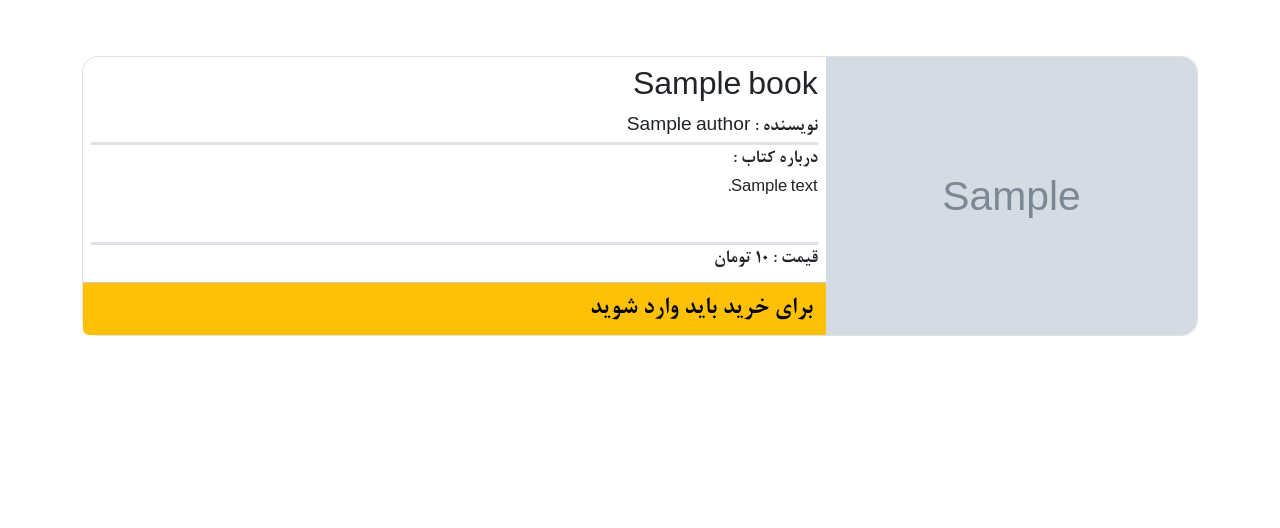
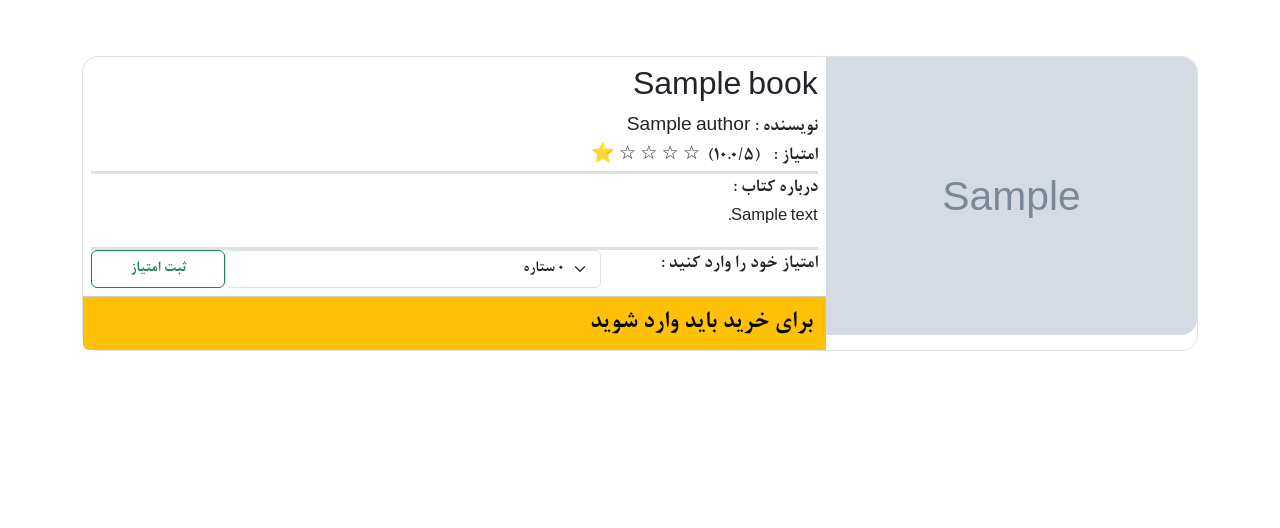
Before and after one commit to Pouria-Jamshidi/Book-Store, a Django app: page //book/1/ in a window 1280 px wide. Shown: the part 56-584 px from the top of the page. Run offline with Django 5.2, Linux system fonts and the light colour scheme; tables that the repository leaves empty hold one stand-in row (values such as "Sample post"); grey boxes marked "Sample" are stand-in pictures.

Commit message:
created a scoring for our books

```diff
--- a/core/forms.py
+++ b/core/forms.py
@@ -58,8 +58,6 @@ class NewGenreForm(forms.ModelForm):
             'name':"اسم ژانرا"
         }
 
-
-
         widgets = {
             'name': forms.TextInput(attrs={'class': 'form-control rounded-start rounded-end-0', 'id':'name'}),
         }
--- a/core/models.py
+++ b/core/models.py
@@ -1,5 +1,5 @@
 from django.db import models
-
+from django.db.models import Avg, OneToOneField
 
 
 # =================================================== Dynamic Addresses ===================================================
@@ -44,13 +44,22 @@ class Book(models.Model):
         verbose_name= 'کتاب'
         verbose_name_plural= 'کتاب'
 
+    def score_average(self):
+        """
+        returns the average score of the book
+        :return:
+        """
+        avg_score = self.scores.aggregate(ave=Avg('score')).get('ave')
+        return round(avg_score or 0,2)
+
     def __str__(self):
         return f'{self.title}'
 
 class Score(models.Model):
     book = models.ForeignKey(to= Book, on_delete= models.CASCADE,related_name= 'scores', verbose_name= 'کتاب')
-    user = models.ForeignKey(to= 'accounts.User', on_delete= models.CASCADE,related_name= 'Scores', verbose_name= 'کاربر')
+    user = models.ForeignKey(to= 'accounts.User', on_delete= models.CASCADE,related_name= 'scores', verbose_name= 'کاربر')
     score = models.PositiveSmallIntegerField(verbose_name= 'امتیاز')
+    created_at = models.DateTimeField(auto_now_add=True, verbose_name='تاریخ امتیاز دادن')
 
     class Meta:
         verbose_name = 'امتیاز'
@@ -59,3 +68,10 @@ class Score(models.Model):
 
     def __str__(self):
         return f'{self.book.title}, {self.user.username} = {self.score}'
+
+class NavbarGenre(models.Model):
+    position = models.PositiveSmallIntegerField(verbose_name='اولویت ژانرا')
+    genre = OneToOneField(to=Genre,on_delete=models.CASCADE, verbose_name= 'اسم ژانرا')
+
+    class Meta:
+        ordering = ['position'] #always order them based on position
--- a/core/templates/core/book_detail.html
+++ b/core/templates/core/book_detail.html
@@ -14,17 +14,58 @@
         <div class="card-body p-2" style="flex:85 ;display: flex; flex-direction: column;">
             <div style="flex:10; font-size: 2.5dvmax" class="d-flex align-items-center">{{ book.title }}</div>
             <div style="flex:10; font-size: 1.5dvmax" class="d-flex align-items-center">نویسنده : {{ book.author }}</div>
+            <div style="flex:10; font-size: 1.5dvmax" class="d-flex align-items-center">
+                <span style="margin-left: 2ch">امتیاز : </span>
+                <span style="margin-left: 1ch">({{ book.score_average }}/5)</span>
+                <span dir="ltr">
+                    {% for i in '12345'|make_list %}
+                    {% if i|floatformat <= book.score_average|floatformat %}
+                    ⭐
+                    {% else %}
+                    ☆
+                    {% endif %}
+                    {% endfor %}
+                </span>
+            </div>
+{#            <div style="flex:10; font-size: 1.5dvmax" class="d-flex align-items-center">#}
+{#                <span style="margin-left: 2ch">تعداد امتیازات : </span>#}
+{#                <span>({{ vote_count }})</span>#}
+{#            </div>#}
             <div style="flex:40;" class="border-top border-bottom border-3">
                 <p style="margin-bottom: 0.2em; font-size: 1.5dvmax">درباره کتاب :</p>
                 <p style=" font-size: 1.3dvmax" class="text-wrap">{{ book.description }}</p>
             </div>
+            {% if True %}
+            <div style="flex:10; font-size: 1.5dvmax" class="d-flex align-items-center">
+
+            <!-- =============================== STAR SCORING SYSTEM ========================= -->
+            <form action="{% url 'book_score' book_id=book.id %}" method="post" style="display: flex; flex-grow: inherit">
+                {% csrf_token %}
+
+                <label for="score" style="flex: 2">امتیاز خود را وارد کنید :</label>
+                <select class="form-select" aria-label="book score select" style="flex: 3" name="score">
+                  <option selected value="0">0 ستاره</option>
+                  <option value="1">1 ستاره</option>
+                  <option value="2">2 ستاره</option>
+                  <option value="3">3 ستاره</option>
+                  <option value="4">4 ستاره</option>
+                  <option value="5">5 ستاره</option>
+                </select>
+                <input type="submit" class="btn btn-outline-success col-sm-4" value="ثبت امتیاز" style="flex: 1;">
+            </form>
+
+            </div>
+            {% else %}
             <div style="flex:10; font-size: 1.5dvmax" class="d-flex align-items-center">قیمت : {{ book.price }} تومان</div>
+            {% endif %}
         </div>
         <div class="card-footer p-0" style="flex:15 ;display: flex; flex-direction: column; ">
             {% if not user.is_authenticated %}
                 <a href="#" style="flex:1; font-size: 2dvmax" class="btn btn-warning rounded-end-0 rounded-top-0 text-center d-flex align-items-center">برای خرید باید وارد شوید</a>
             {% else %}
-                <a href="#" style="flex:1; font-size: 2dvmax" class="btn btn-info rounded-end-0 rounded-top-0 text-center d-flex align-items-center" onmouseenter="this.classList.replace('btn-info','btn-success')"  onmouseleave="this.classList.replace('btn-success','btn-info')">خرید کتاب</a>
+                <a href="#" style="flex:1; font-size: 2dvmax" class="btn btn-info rounded-end-0 rounded-top-0 text-center d-flex align-items-center"
+                   onmouseenter="this.classList.replace('btn-info','btn-success')"
+                   onmouseleave="this.classList.replace('btn-success','btn-info')">خرید کتاب</a>
             {% endif %}
         </div>
     </div>
--- a/core/urls.py
+++ b/core/urls.py
@@ -1,5 +1,5 @@
 from django.urls import path
-from core.views import home, NewBook, NewAuthorView, NewGenreView, book_detail
+from core.views import home, NewBook, NewAuthorView, NewGenreView, book_detail, BookScoreView
 from django.conf import settings
 from django.conf.urls.static import static
 urlpatterns = [
@@ -8,6 +8,7 @@ urlpatterns = [
     path('/author/new/',NewAuthorView.as_view(), name='newauthor'),
     path('/genre/new/',NewGenreView.as_view(), name='newgenre'),
     path('/book/<int:book_id>/', book_detail, name='book_detail'),
+    path('/book/like/<int:book_id>/', BookScoreView.as_view(), name='book_score'),
 ]
 
 if settings.DEBUG:
--- a/core/views.py
+++ b/core/views.py
@@ -3,7 +3,7 @@
 from django.contrib import messages
 from django.contrib.auth.mixins import LoginRequiredMixin, UserPassesTestMixin
 from django.contrib.auth.views import redirect_to_login
-from core.models import Book
+from core.models import Book, Score
 from core.forms import NewAuthorForm, NewBookForm, NewGenreForm
 
 
@@ -13,7 +13,11 @@
 
 def book_detail(request,book_id):
     book = get_object_or_404(Book,pk=book_id)
+    # vote_count = book.scores.count()
+    # return render(request,'core/book_detail.html',{'book':book,'vote_count':vote_count})
     return render(request,'core/book_detail.html',{'book':book})
+
+
 
 class NewBook(LoginRequiredMixin, UserPassesTestMixin,View):
     def get(self,request):
@@ -74,7 +78,6 @@
             self.get_redirect_field_name(),
         )
 
-
 class NewGenreView(LoginRequiredMixin, UserPassesTestMixin,View):
     def get(self,request):
         form = NewGenreForm()
@@ -87,6 +90,7 @@
             messages.success(request, 'ژانرا جدید ({}) با موفقیت ثبت گردید'.format(form.cleaned_data.get('name')))
             return redirect('newgenre')
         return render(request, 'core/new_genre.html',{'form':form})
+
 
     def test_func(self):
         return self.request.user.is_staff or self.request.user.is_superuser
@@ -102,3 +106,14 @@
             self.get_login_url(),
             self.get_redirect_field_name(),
         )
+
+class BookScoreView(LoginRequiredMixin, View):
+    def get(self,request,book_id):
+        return redirect('book_detail',book_id=book_id)
+
+    def post(self,request,book_id):
+        book = get_object_or_404(Book,pk=book_id)
+        score =request.POST.get('score')
+        Score.objects.update_or_create(user=request.user,book=book, defaults={'score':score})
+        messages.success(request,'امتیاز شما با موفقیت ثبت گردید')
+        return redirect('book_detail',book_id=book_id)
```
Also changed, not shown: core/migrations/0004_score_created_at.py (added), core/migrations/0005_alter_score_user.py (added).
